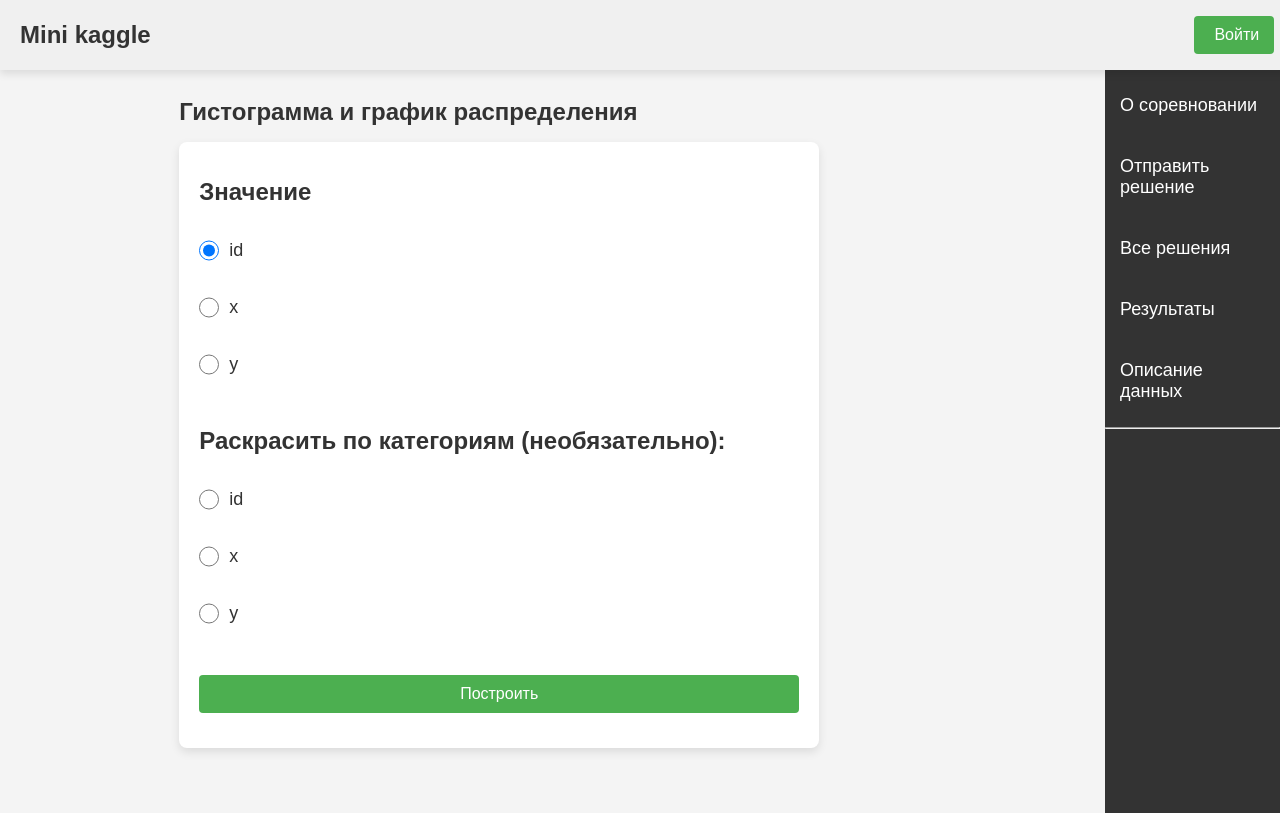
After one commit to MohovaSvetlana/mini_kaggle, a Flask app: page /generate_histogram_and_density_plot/1 in a window 1280 px wide. The commit adds this page. Run offline with Flask 3, Linux system fonts and the light colour scheme.

Commit message:
added a new graph

```diff
--- a/data/blueprints_competiton.py
+++ b/data/blueprints_competiton.py
@@ -143,6 +143,7 @@ def results():
 @competition_required
 def describe_data():
     return render_template("describe_data.html", competition=g.competition, title="Описание данных",
+                           num_of_columns=OverviewData.get_data_size(g.competition.id)[0],
                            data_head=OverviewData.get_head_data(g.competition.id),
                            described_data=OverviewData.get_described_data(g.competition.id))
 
--- a/data/blueprints_plots.py
+++ b/data/blueprints_plots.py
@@ -93,6 +93,17 @@ def generate_categorical_scatterplot():
     return render_plots(data, page="plots/generate_categorical_scatterplot.html")
 
 
+@bp.route("/generate_histogram_and_density_plot/<competition_id>", methods=['GET', 'POST'])
+@competition_required
+def generate_histogram_and_density_plot():
+    data = None
+    if request.method == "POST":
+        data = OverviewData.histogram_and_density_plot(g.competition.id, request.form['val'],
+                                                       request.form['hue'] if 'hue' in request.form else None)
+
+    return render_plots(data, page="plots/generate_histogram_and_density_plot.html")
+
+
 def render_plots(data: BytesIO, page):
     if data:
         data = data.read()
--- a/data/overview_data.py
+++ b/data/overview_data.py
@@ -27,6 +27,11 @@ class OverviewData:
         table_data = [[' '] + described_data.columns.tolist()]
         table_data += [[index] + row.tolist() for index, row in described_data.iterrows()]
         return table_data
+
+    @staticmethod
+    def get_data_size(competition_id):
+        file_path = FileHandler.get_competition_train_file_path(competition_id)
+        return pd.read_csv(file_path).shape
 
     @staticmethod
     def generate_plot(func):
@@ -122,3 +127,19 @@ class OverviewData:
         plt.xticks(rotation=75)
         data = pd.read_csv(file_path)
         sns.swarmplot(data=data, x=data[x], y=data[y])
+
+    @staticmethod
+    @generate_plot
+    def histogram_and_density_plot(file_path, val, hue):
+        data = pd.read_csv(file_path)
+        if data[val].dtype != "object":
+            fig, ax = plt.subplots()
+            if hue and data[hue].nunique() <= 10:
+                sns.kdeplot(data=data, x=val, hue=hue, fill=True, ax=ax)
+                ax2 = ax.twinx()
+                plot = sns.histplot(data=data, x=val, hue=hue, ax=ax2)
+                plot.get_legend().remove()
+            else:
+                sns.kdeplot(data=data, x=val, fill=True, ax=ax)
+                ax2 = ax.twinx()
+                sns.histplot(data=data, x=val, ax=ax2)
--- /dev/null
+++ b/data/templates/plots/generate_histogram_and_density_plot.html
@@ -0,0 +1,39 @@
+{% extends "base_competition.html" %}
+
+{% block content_competition %}
+
+
+<div id="plot"> </div>
+<script>document.getElementById('plot').innerHTML = `{{ plot|safe }}`</script>
+<br>
+
+<h1>Гистограмма и график распределения</h1>
+
+<form method="post">
+    <div class="container">
+
+        <h1>Значение</h1>
+        {% for row_title in rows %}
+        <div class="row">
+            <input type="radio" id="{{row_title}}_val" value="{{row_title}}" name="val" style="max-width: 20px;">
+            <label for="{{row_title}}_val"><p>{{ row_title }}</p></label>
+        </div>
+        {% endfor %}
+        <script>document.getElementById('{{rows[0]}}_val').checked = true;</script>
+        <br>
+
+        <h1>Раскрасить по категориям (необязательно):</h1>
+        {% for row_title in rows %}
+        <div class="row">
+            <input type="radio" id="{{row_title}}_hue" value="{{row_title}}" name="hue" style="max-width: 20px;">
+            <label for="{{row_title}}_hue"><p>{{ row_title }}</p></label>
+        </div>
+        {% endfor %}
+
+        <br>
+        <button type="submit">Построить</button>
+    </div>
+</form>
+
+
+{% endblock %}
```
Also changed, not shown: data/templates/describe_data.html (+5 -2 lines), data/templates/send_submission.html (line endings or trailing spaces), db/kaggle.db.
